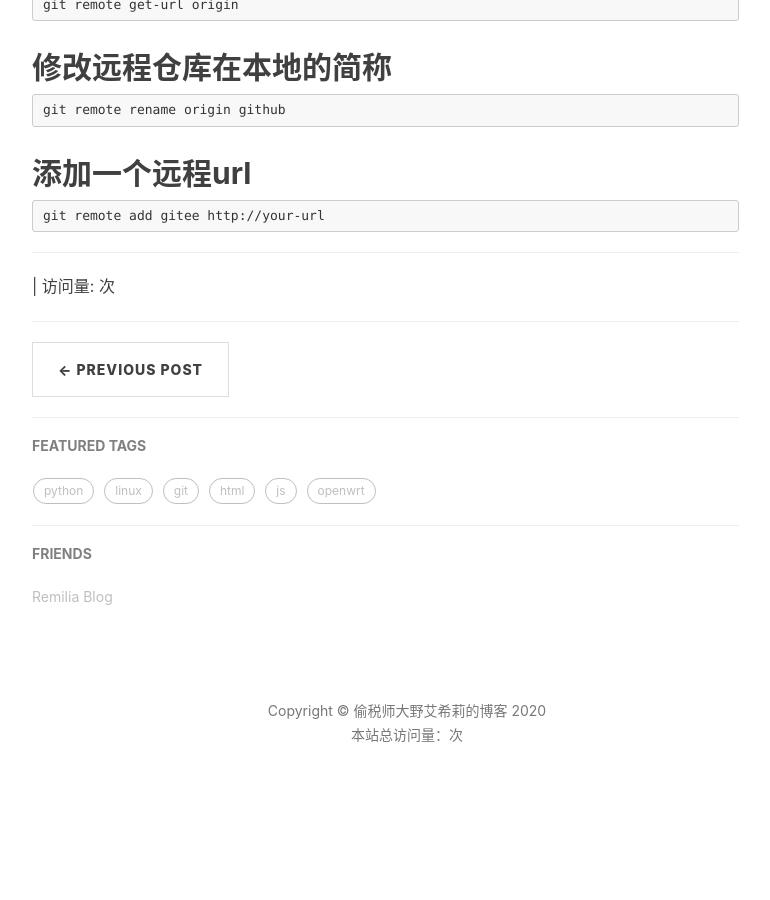
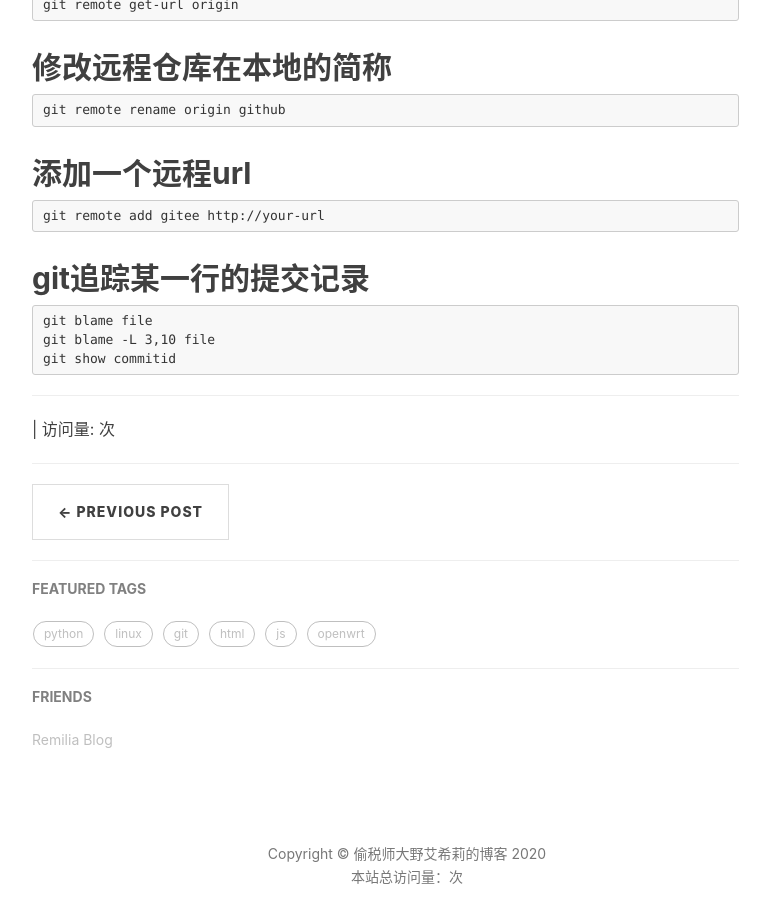
Before and after one commit to zh616110538/zh616110538.github.io, a Jekyll site: the page built from _posts/2020-08-17-git常用操作个人总结.markdown, in a window 1280 px wide and 900 px high, scrolled down 1367 px. Shown: the whole window, without its empty margins (233-1003 px from the left). Built offline with Jekyll 4.4.1, drawn with Linux system fonts in a browser that asks for light colours; nearby versions of some CDN libraries; comment, search, counter and statistics services are not loaded; before the commit the page ends 2206 px from its top, so only the background shows below that.

Commit message:
git blame

```diff
--- a/_posts/2020-08-17-git常用操作个人总结.markdown
+++ b/_posts/2020-08-17-git常用操作个人总结.markdown
@@ -49,3 +49,8 @@ tags:
 
 ## 添加一个远程url
     git remote add gitee http://your-url
+
+## git追踪某一行的提交记录
+    git blame file
+    git blame -L 3,10 file
+    git show commitid
```
